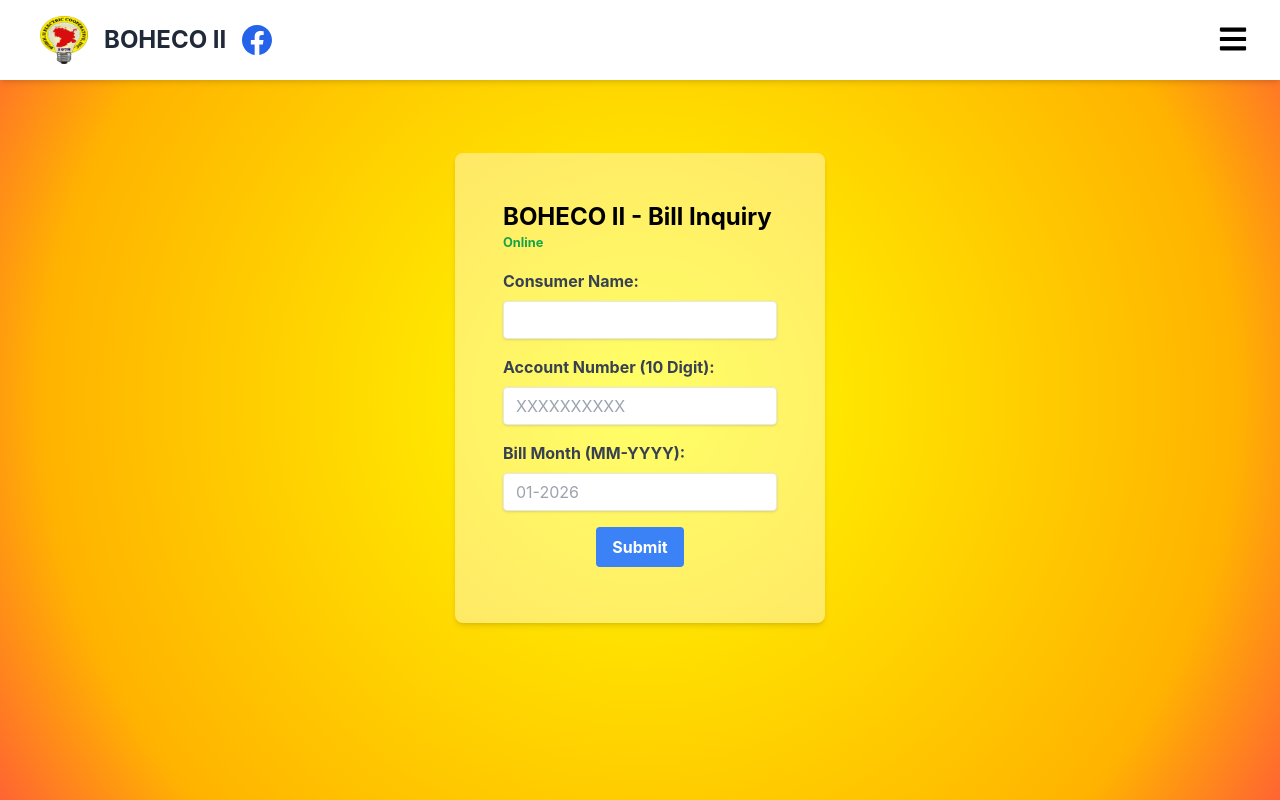
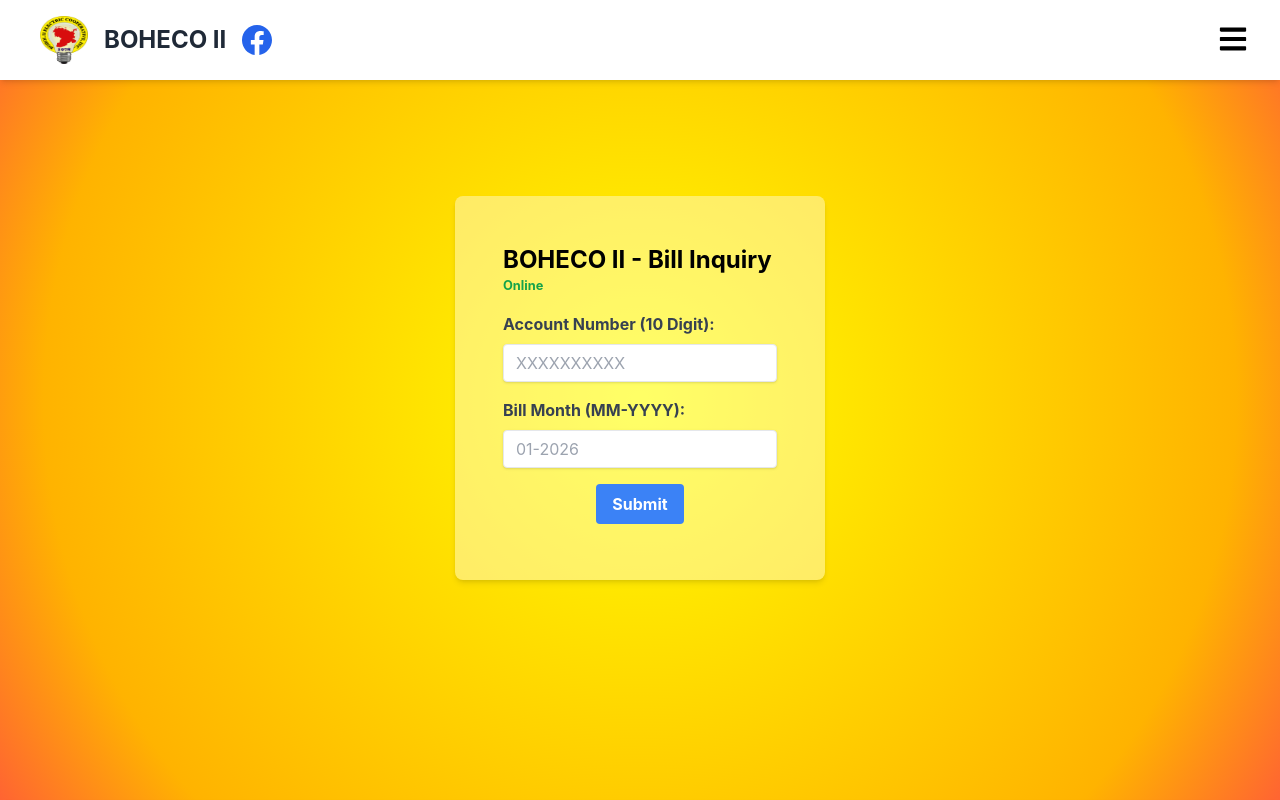
Before and after one commit to boheco2ict/boheco-website-master, a React (Create React App) app: page /inquiries in a window 1280 px wide. Shown: the top 800 px of the page. Built offline with nearby package versions, Linux system fonts and the light colour scheme.

Commit message:
update | adjust BillInquiry | remove Consumer Name | add Consumer Name on Modal

```diff
--- a/src/pages/BillInquiry.jsx
+++ b/src/pages/BillInquiry.jsx
@@ -3,7 +3,6 @@
 import { extractBillDetails } from "../utils";
 
 const BillInquiry = () => {
-  const [consumerName, setConsumerName] = useState("");
   const [accountNumber, setAccountNumber] = useState("");
   const [billMonth, setBillMonth] = useState("");
   const [billingDetails, setBillingDetails] = useState({
@@ -30,7 +29,6 @@
     e.preventDefault();
     setLoading(true);
     const data = {
-      ConsumerName: consumerName,
       AccountNumber: accountNumber,
       ServicePeriodEnd:
         billMonth.split("-")[0] + "/01/" + billMonth.split("-")[1],
@@ -43,9 +41,7 @@
         withCredentials: true,
       });
 
-      const { error, data: extractedData } = extractBillDetails(
-        response.data.msg
-      );
+      const { error, data: extractedData } = extractBillDetails(response.data);
       setBillingDetails({ error, data: extractedData });
     } catch (error) {
       setStatus(false);
@@ -56,7 +52,6 @@
     } finally {
       setLoading(false);
       setAccountNumber("");
-      setConsumerName("");
       setBillMonth("");
     }
     setOpen(true);
@@ -75,25 +70,6 @@
               )}
             </small>
             <div className="mb-4 ">
-              <div className="mb-4 ">
-                <label
-                  htmlFor="consumerName"
-                  className="block text-gray-700 font-bold mb-2"
-                >
-                  Consumer Name:
-                </label>
-                <input
-                  type="text"
-                  id="consumerName"
-                  name="consumerName"
-                  required
-                  maxLength="20"
-                  className="shadow appearance-none border rounded w-full py-2 px-3 text-gray-700 leading-tight focus:outline-none focus:shadow-outline"
-                  onChange={(e) => setConsumerName(e.target.value)}
-                  value={consumerName}
-                  disabled={!status}
-                />
-              </div>
               <div className="mb-4">
                 <label
                   htmlFor="accountNumber"
@@ -184,6 +160,9 @@
               ) : (
                 <div>
                   <div className="flex flex-col gap-3 text-center">
+                    <div className="text-2xl font-bold">
+                      {billingDetails.data.consumerName}
+                    </div>
                     <div className="text-2xl font-bold text-green-600">
                       ₱{billingDetails.data.amount}
                     </div>
--- a/src/utils.js
+++ b/src/utils.js
@@ -1,31 +1,34 @@
-function extractBillDetails(message) {
-  if (message.includes("You don't have a bill")) {
-    const firstLine = message.split("\n")[0];
+function extractBillDetails(dataArray) {
+  if (!Array.isArray(dataArray) || dataArray.length < 8) {
     return {
-      error: new Error(firstLine),
+      error: new Error("Invalid bill data format"),
       data: null,
     };
   }
 
-  // Regular expressions
-  const amountMatch = message.match(/₱(\d{1,3}(?:,\d{3})*\.\d{2})/);
-  const dueDateMatch = message.match(/due on ([A-Za-z]+\s\d{1,2},\s\d{4})/);
-  const kwhMatch = message.match(/KWH Used:\s*(\d+)/i);
-  const statusMatch = message.match(/Bill Status:\s*(\w+)/i);
-
-  // Extracted values
-  const amount = amountMatch ? amountMatch[1] : null;
-  const dueDate = dueDateMatch ? dueDateMatch[1] : null;
-  const kWhUsed = kwhMatch ? parseInt(kwhMatch[1], 10) : null;
-  const billStatus = statusMatch ? statusMatch[1] : null;
+  const [
+    accountNumber,
+    consumerName,
+    referenceNumber,
+    billingMonth,
+    amount,
+    dueDate,
+    billStatus,
+    kWhUsed,
+  ] = dataArray;
 
   return {
     error: null,
     data: {
-      amount,
-      dueDate,
-      kWhUsed,
-      billStatus,
+      accountNumber: accountNumber?.trim() || null,
+      consumerName: consumerName?.trim() || null,
+      referenceNumber: referenceNumber?.trim() || null,
+      billingMonth: billingMonth || null,
+      amount: amount || null,
+      dueDate: dueDate || null,
+      billStatus: billStatus || null,
+      kWhUsed:
+        typeof kWhUsed === "number" ? kWhUsed : parseInt(kWhUsed, 10) || null,
     },
   };
 }
```
